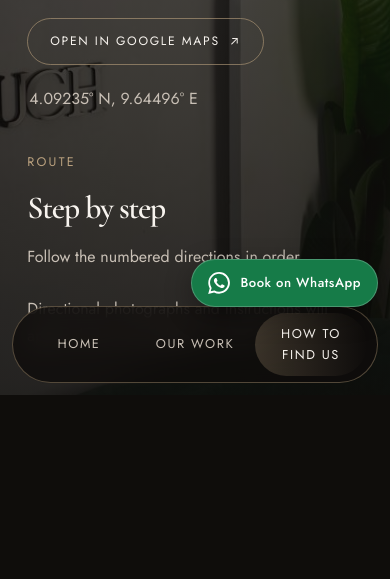
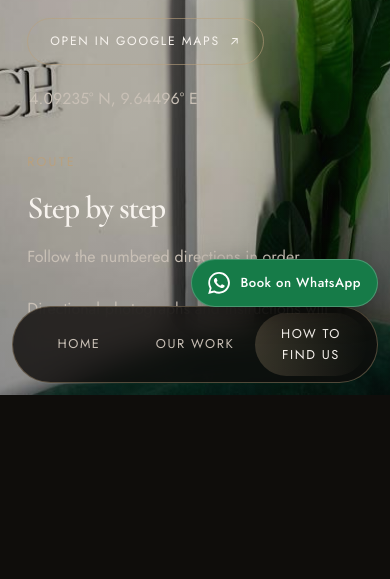
Before and after one commit to priceboy/bonaberi-braider, a Django app: page /find-us/ in a window 390 px wide. Shown: the part 449-1028 px from the top of the page. Run offline with Django 5.2, Linux system fonts and the light colour scheme; data comes from the database, SQL or seed files in the repository; data that the repository does not hold is empty.

Commit message:
Lighten shared background overlay and tune mobile focal position (#6)

```diff
--- a/static/website/css/base.css
+++ b/static/website/css/base.css
@@ -24,7 +24,7 @@ body {
     -moz-osx-font-smoothing: grayscale;
 }
 
-/* One shared, fixed salon photograph behind every page. */
+/* Shared salon photograph: keep the image vivid and use only a light contrast wash. */
 body::before {
     content: "";
     position: fixed;
@@ -32,9 +32,18 @@ body::before {
     z-index: -1;
     pointer-events: none;
     background:
-        linear-gradient(180deg, rgba(15, 13, 11, 0.62), rgba(15, 13, 11, 0.88)),
-        url("../images/Main%20backgroung%20image.jpeg") center / cover no-repeat;
+        linear-gradient(180deg, rgba(15, 13, 11, 0.18), rgba(15, 13, 11, 0.34)),
+        url("../images/Main%20backgroung%20image.jpeg") center 42% / cover no-repeat;
     opacity: 1;
+}
+
+/* On narrow screens, shift the focal point to retain more of the useful subject area. */
+@media (max-width: 767px) {
+    body::before {
+        background:
+            linear-gradient(180deg, rgba(15, 13, 11, 0.12), rgba(15, 13, 11, 0.28)),
+            url("../images/Main%20backgroung%20image.jpeg") 56% 38% / cover no-repeat;
+    }
 }
 
 .page-content {
```
